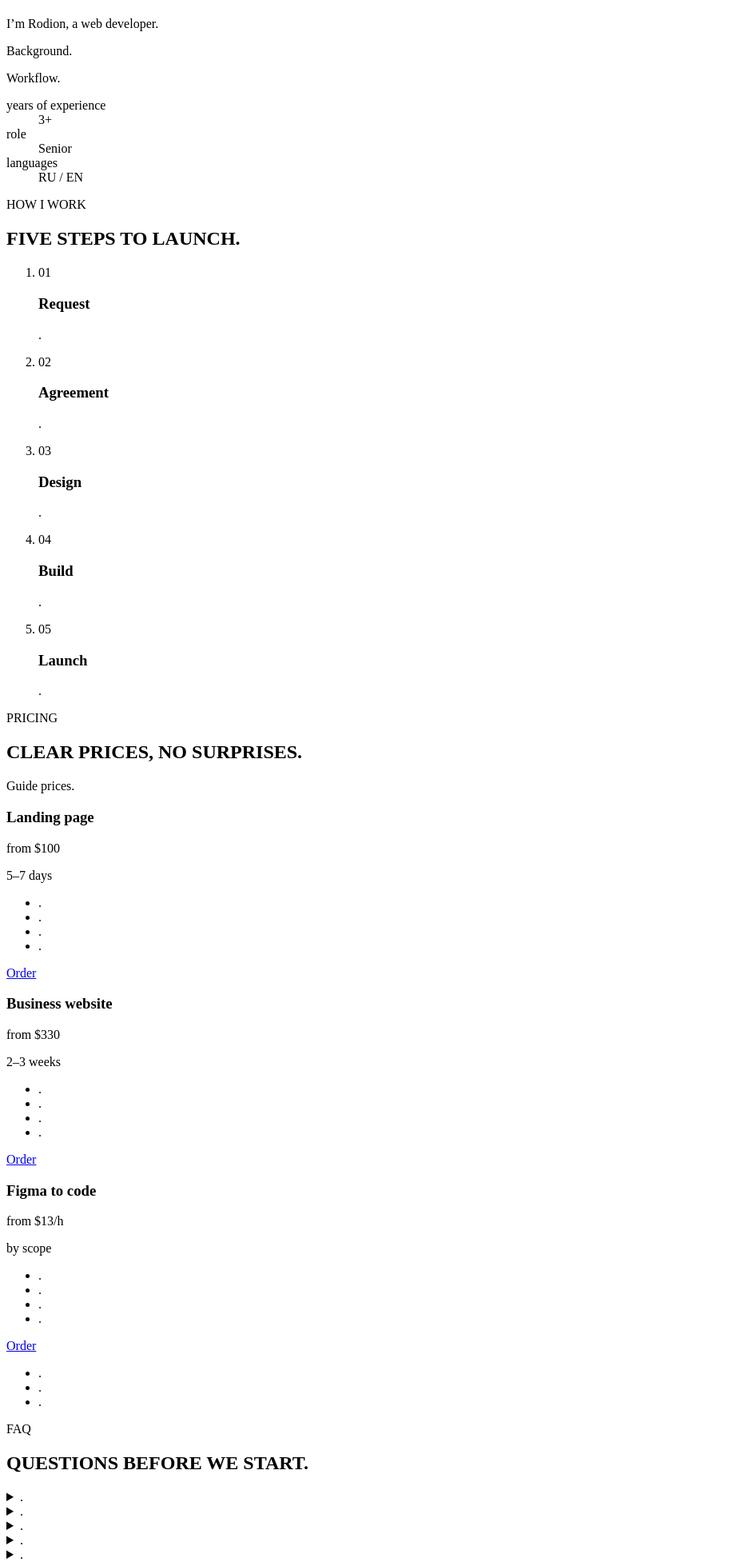
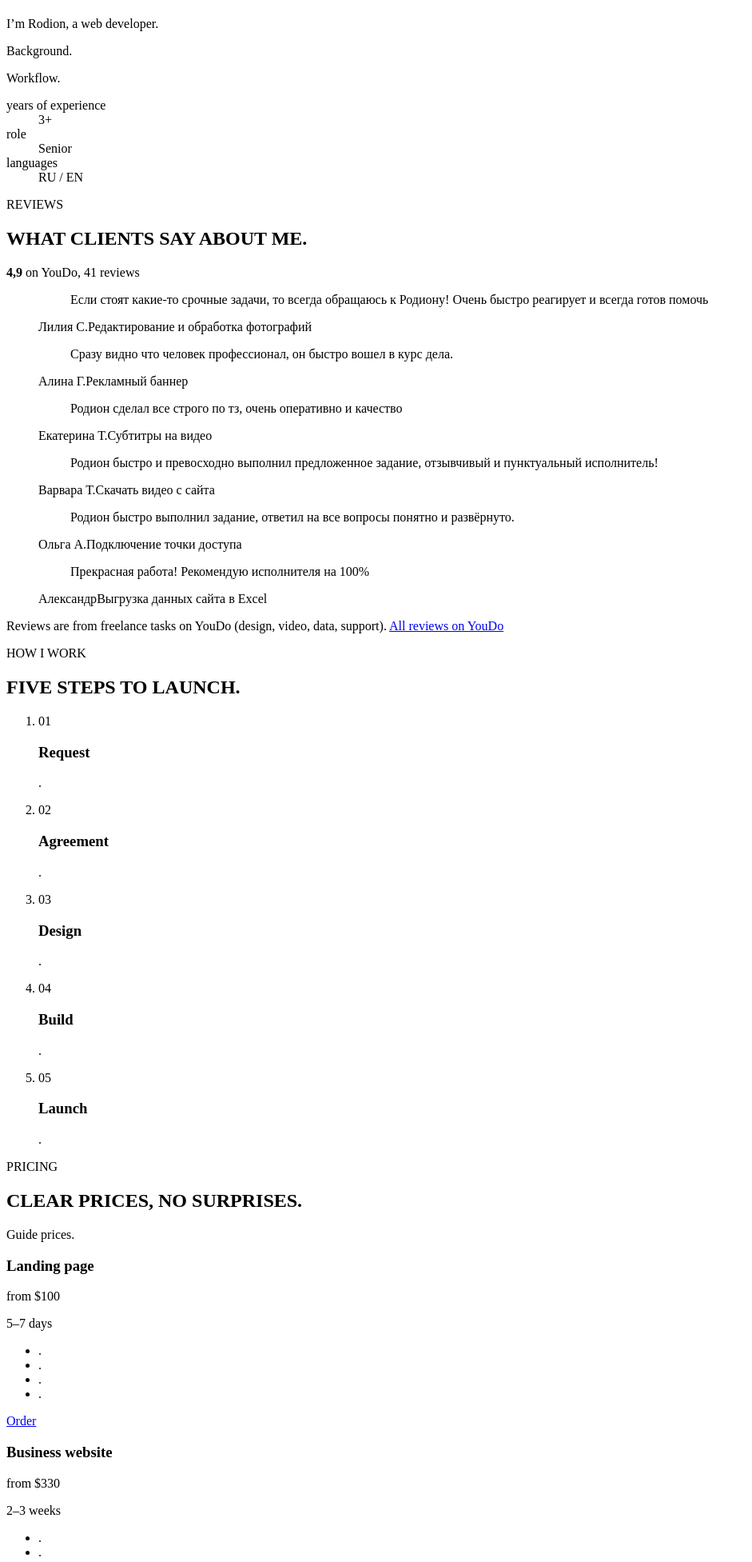
Before and after one commit to topikan/portfolio, a PHP site: page / in a window 1280 px wide. Shown: the part 3814-5767 px from the top of the page at 80% size, without its empty margins (0-941 px from the left). Run offline with PHP 8.4, Linux system fonts and the light colour scheme.

Commit message:
Add reviews section, rewrite privacy policy
Co-Authored-By: Claude Sonnet 5.5 <noreply@anthropic.com>
Claude-Session: https://claude.ai/code/session_016Jipq6Da5nJdXG34VCQUMp

```diff
--- a/index.html
+++ b/index.html
@@ -541,6 +541,44 @@
 		</div>
 	</section>
 
+	<section class="sec reviews" id="reviews" aria-labelledby="reviews-title">
+		<div class="sec__container">
+			<p class="sec__eyebrow"><span class="sec__eyebrow-dot" aria-hidden="true"></span><span data-i18n="reviews.eyebrow">REVIEWS</span></p>
+			<h2 class="sec__title" id="reviews-title">
+				<span class="sec__title-line" data-i18n="reviews.title.line1">WHAT CLIENTS</span>
+				<span class="sec__title-line sec__title-line--accent" data-i18n="reviews.title.line2">SAY ABOUT ME.</span>
+			</h2>
+			<p class="reviews__rating"><strong>4,9</strong> <span data-i18n="reviews.rating">on YouDo, 41 reviews</span></p>
+			<div class="reviews__grid">
+				<figure class="review">
+					<blockquote lang="ru"><p>Если стоят какие-то срочные задачи, то всегда обращаюсь к Родиону! Очень быстро реагирует и всегда готов помочь</p></blockquote>
+					<figcaption><span class="review__name">Лилия С.</span><span class="review__task" lang="ru">Редактирование и обработка фотографий</span></figcaption>
+				</figure>
+				<figure class="review">
+					<blockquote lang="ru"><p>Сразу видно что человек профессионал, он быстро вошел в курс дела.</p></blockquote>
+					<figcaption><span class="review__name">Алина Г.</span><span class="review__task" lang="ru">Рекламный баннер</span></figcaption>
+				</figure>
+				<figure class="review">
+					<blockquote lang="ru"><p>Родион сделал все строго по тз, очень оперативно и качество</p></blockquote>
+					<figcaption><span class="review__name">Екатерина Т.</span><span class="review__task" lang="ru">Субтитры на видео</span></figcaption>
+				</figure>
+				<figure class="review">
+					<blockquote lang="ru"><p>Родион быстро и превосходно выполнил предложенное задание, отзывчивый и пунктуальный исполнитель!</p></blockquote>
+					<figcaption><span class="review__name">Варвара Т.</span><span class="review__task" lang="ru">Скачать видео с сайта</span></figcaption>
+				</figure>
+				<figure class="review">
+					<blockquote lang="ru"><p>Родион быстро выполнил задание, ответил на все вопросы понятно и развёрнуто.</p></blockquote>
+					<figcaption><span class="review__name">Ольга А.</span><span class="review__task" lang="ru">Подключение точки доступа</span></figcaption>
+				</figure>
+				<figure class="review">
+					<blockquote lang="ru"><p>Прекрасная работа! Рекомендую исполнителя на 100%</p></blockquote>
+					<figcaption><span class="review__name">Александр</span><span class="review__task" lang="ru">Выгрузка данных сайта в Excel</span></figcaption>
+				</figure>
+			</div>
+			<p class="reviews__note"><span data-i18n="reviews.note">Reviews are from freelance tasks on YouDo (design, video, data, support).</span> <a href="https://youdo.com/u11493578" target="_blank" rel="noopener noreferrer" data-i18n="reviews.link">All reviews on YouDo</a></p>
+		</div>
+	</section>
+
 	<section class="sec process" id="process" aria-labelledby="process-title">
 		<div class="sec__container process__grid">
 			<header class="sec__head">
@@ -728,6 +766,10 @@
 				<p data-i18n="privacy.p2">.</p>
 				<p data-i18n="privacy.p3">.</p>
 				<p data-i18n="privacy.p4">.</p>
+				<p data-i18n="privacy.p5">.</p>
+				<p data-i18n="privacy.p6">.</p>
+				<p data-i18n="privacy.p7">.</p>
+				<p data-i18n="privacy.p8">.</p>
 			</div>
 			<button type="button" class="privacy__close" data-privacy-close data-i18n="privacy.close">Close</button>
 		</div>
--- a/src/sections.scss
+++ b/src/sections.scss
@@ -1158,3 +1158,82 @@ html.is-i18n-loading .page {
 		opacity: 1;
 	}
 }
+
+// Отзывы
+.reviews {
+	&__rating {
+		margin: 20px 0 clamp(24px, 3vw, 40px);
+		font-size: 15px;
+		color: var(--color-text-muted);
+
+		strong {
+			margin-right: 6px;
+			font-size: clamp(32px, 4vw, 48px);
+			line-height: 1;
+			color: var(--color-text);
+		}
+	}
+
+	&__grid {
+		display: grid;
+		grid-template-columns: repeat(3, minmax(0, 1fr));
+		gap: 20px;
+
+		@media (max-width: 960px) {
+			grid-template-columns: repeat(2, minmax(0, 1fr));
+		}
+
+		@media (max-width: 600px) {
+			grid-template-columns: 1fr;
+		}
+	}
+
+	&__note {
+		margin: 24px 0 0;
+		font-size: 14px;
+		color: var(--color-text-muted);
+
+		a {
+			display: inline-block;
+			padding-block: 10px;
+			color: var(--color-accent-text);
+		}
+	}
+}
+
+.review {
+	display: flex;
+	flex-direction: column;
+	justify-content: space-between;
+	gap: 20px;
+	margin: 0;
+	padding: 24px;
+	border: 1px solid rgba(255, 255, 255, 0.1);
+	border-radius: 16px;
+	background: rgba(255, 255, 255, 0.03);
+
+	blockquote {
+		margin: 0;
+		font-size: 16px;
+		line-height: 1.55;
+	}
+
+	blockquote p {
+		margin: 0;
+	}
+
+	figcaption {
+		display: flex;
+		flex-direction: column;
+		gap: 2px;
+		font-size: 14px;
+	}
+
+	&__name {
+		font-weight: 600;
+	}
+
+	&__task {
+		color: var(--color-text-muted);
+	}
+}
```
Also changed, not shown: src/js/i18n-sections.js (+52 -8 lines).
